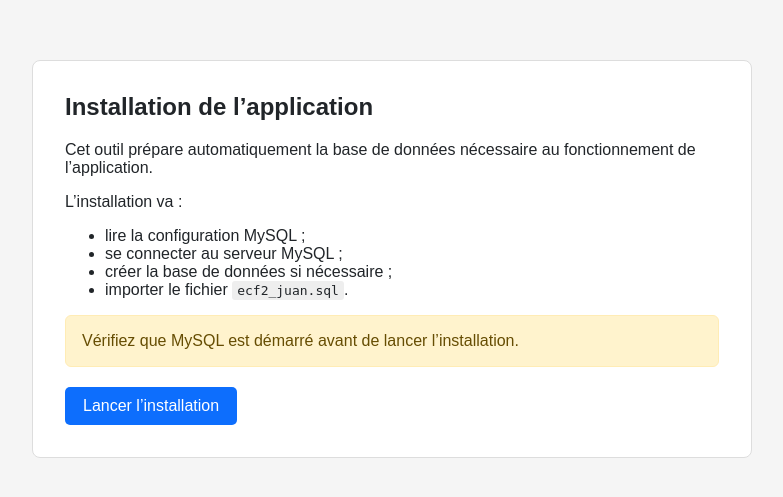
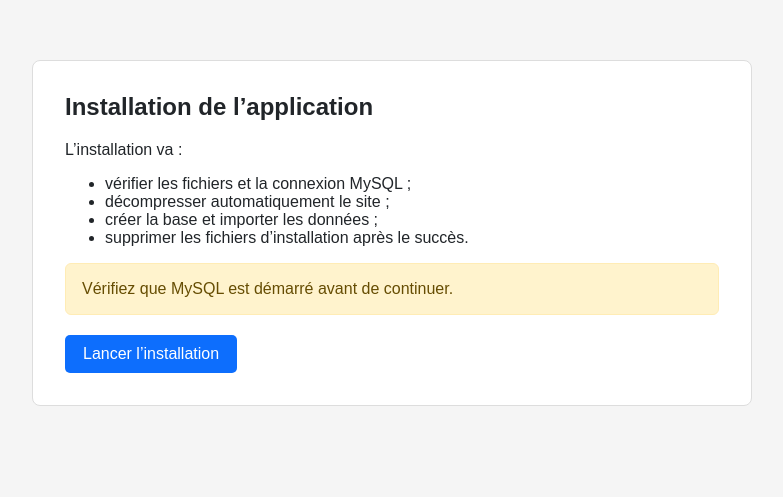
Before and after one commit to Juanrojasdc/ECF2, a PHP site: page /install.php in a window 1280 px wide. Shown: the top 497 px of the page, without its empty margins (248-1031 px from the left). Run offline with PHP 8.4, Linux system fonts and the light colour scheme.

Commit message:
fix: update installation script and add placeholder avatar SVG

```diff
--- a/install.php
+++ b/install.php
@@ -1,63 +1,46 @@
 <?php
 
-$configPath = __DIR__ . '/config/database.php';
+$config = [
+    'host' => 'localhost',
+    'port' => '3306',
+    'database' => 'ecf2_juan',
+    'username' => 'root',
+    'password' => 'root',
+    'charset' => 'utf8mb4',
+];
+
+$siteZipPath = __DIR__ . '/ECF2_site.zip';
 $sqlPath = __DIR__ . '/ecf2_juan.sql';
+$installPath = __FILE__;
 
 $success = null;
 $error = null;
 
 if ($_SERVER['REQUEST_METHOD'] === 'POST') {
     try {
-        if (!is_file($configPath)) {
-            throw new RuntimeException('Configuration file not found.');
+        if (!is_file($siteZipPath)) {
+            throw new RuntimeException('Le fichier ECF2_site.zip est introuvable.');
         }
 
         if (!is_file($sqlPath)) {
-            throw new RuntimeException('SQL file not found.');
+            throw new RuntimeException('Le fichier ecf2_juan.sql est introuvable.');
         }
 
-        $config = require $configPath;
-
-        // Validate installation inputs
-        $requiredKeys = [
-            'host',
-            'port',
-            'database',
-            'username',
-            'password',
-            'charset',
-        ];
-
-        foreach ($requiredKeys as $key) {
-            if (!array_key_exists($key, $config)) {
-                throw new RuntimeException('Invalid database configuration.');
-            }
+        if (!class_exists('ZipArchive')) {
+            throw new RuntimeException('L’extension PHP ZipArchive n’est pas disponible.');
         }
 
-        // Restrict identifiers used in database creation
-        $databaseName = $config['database'];
-        $charset = $config['charset'];
+        $sql = file_get_contents($sqlPath);
 
-        if (
-            !is_string($databaseName)
-            || !preg_match('/^[a-zA-Z0-9_]+$/', $databaseName)
-        ) {
-            throw new RuntimeException('Invalid database name.');
+        if ($sql === false || trim($sql) === '') {
+            throw new RuntimeException('Le fichier SQL est vide ou illisible.');
         }
 
-        if (
-            !is_string($charset)
-            || !preg_match('/^[a-zA-Z0-9_]+$/', $charset)
-        ) {
-            throw new RuntimeException('Invalid charset.');
-        }
-
-        // Connect to MySQL before selecting the application database
         $serverDsn = sprintf(
             'mysql:host=%s;port=%s;charset=%s',
             $config['host'],
             $config['port'],
-            $charset
+            $config['charset']
         );
 
         $pdo = new PDO(
@@ -71,40 +54,93 @@ if ($_SERVER['REQUEST_METHOD'] === 'POST') {
             ]
         );
 
-        $pdo->exec(
-            sprintf(
-                'CREATE DATABASE IF NOT EXISTS `%s` CHARACTER SET %s',
-                $databaseName,
-                $charset
-            )
-        );
+        $zip = new ZipArchive();
+
+        if ($zip->open($siteZipPath) !== true) {
+            throw new RuntimeException('Le ZIP du site ne peut pas être ouvert.');
+        }
+
+        $entries = [];
+
+        for ($index = 0; $index < $zip->numFiles; $index++) {
+            $entry = str_replace('\\', '/', $zip->getNameIndex($index));
+            $parts = array_values(array_filter(explode('/', $entry), 'strlen'));
+
+            if (
+                $entry === ''
+                || str_starts_with($entry, '/')
+                || preg_match('/^[a-zA-Z]:/', $entry)
+                || in_array('..', $parts, true)
+            ) {
+                $zip->close();
+                throw new RuntimeException('Le ZIP du site contient une route invalide.');
+            }
+
+            $entries[] = $entry;
+        }
+
+        $hasApp = count(array_filter(
+            $entries,
+            static fn (string $entry): bool => str_starts_with($entry, 'app/')
+        )) > 0;
+
+        if (
+            !$hasApp
+            || !in_array('config/database.php', $entries, true)
+            || !in_array('public/index.php', $entries, true)
+        ) {
+            $zip->close();
+            throw new RuntimeException('La structure de ECF2_site.zip est invalide.');
+        }
+
+        if (!$zip->extractTo(__DIR__)) {
+            $zip->close();
+            throw new RuntimeException('L’extraction du site a échoué.');
+        }
+
+        $zip->close();
+
+        if (
+            !is_dir(__DIR__ . '/app')
+            || !is_file(__DIR__ . '/config/database.php')
+            || !is_file(__DIR__ . '/public/index.php')
+        ) {
+            throw new RuntimeException('Le site extrait est incomplet.');
+        }
+
+        $databaseName = $config['database'];
+        $charset = $config['charset'];
+
+        $pdo->exec(sprintf(
+            'CREATE DATABASE IF NOT EXISTS `%s` CHARACTER SET %s',
+            $databaseName,
+            $charset
+        ));
 
         $pdo->exec(sprintf('USE `%s`', $databaseName));
+        $pdo->exec($sql);
 
-        // Import the local SQL dump
-        $sql = file_get_contents($sqlPath);
-
-        if ($sql === false || trim($sql) === '') {
-            throw new RuntimeException('SQL file is empty or unreadable.');
+        foreach ([$siteZipPath, $sqlPath, $installPath] as $filePath) {
+            if (!is_writable($filePath)) {
+                throw new RuntimeException(
+                    'L’installation est terminée, mais les fichiers d’installation ne peuvent pas être supprimés.'
+                );
+            }
         }
 
-        $pdo->exec($sql);
+        if (!unlink($siteZipPath) || !unlink($sqlPath) || !unlink($installPath)) {
+            throw new RuntimeException(
+                'L’installation est terminée, mais le nettoyage automatique a échoué.'
+            );
+        }
 
         $success = sprintf(
-            'Installation terminée avec succès. La base de données "%s" est prête.',
+            'Installation terminée. La base « %s » est prête et les fichiers d’installation ont été supprimés.',
             $databaseName
         );
     } catch (Throwable $exception) {
-        error_log(
-            sprintf(
-                '[ECF INSTALL] %s in %s:%d',
-                $exception->getMessage(),
-                $exception->getFile(),
-                $exception->getLine()
-            )
-        );
-
-        $error = 'L’installation a échoué. Vérifiez la configuration MySQL, le fichier SQL et les journaux du serveur.';
+        error_log(sprintf('[ECF INSTALL] %s', $exception->getMessage()));
+        $error = $exception->getMessage();
     }
 }
 
@@ -115,7 +151,6 @@ if ($_SERVER['REQUEST_METHOD'] === 'POST') {
     <meta charset="UTF-8">
     <meta name="viewport" content="width=device-width, initial-scale=1.0">
     <title>Installation - Gestion des absences</title>
-
     <style>
         body {
             margin: 0;
@@ -166,7 +201,6 @@ if ($_SERVER['REQUEST_METHOD'] === 'POST') {
         }
 
         button {
-            display: inline-block;
             padding: 10px 18px;
             border: 0;
             border-radius: 5px;
@@ -175,72 +209,43 @@ if ($_SERVER['REQUEST_METHOD'] === 'POST') {
             font-size: 16px;
             cursor: pointer;
         }
-
-        button:hover {
-            background: #0b5ed7;
-        }
-
-        code {
-            background: #eeeeee;
-            padding: 2px 5px;
-            border-radius: 3px;
-        }
     </style>
 </head>
-
 <body>
     <main class="container">
         <section class="card">
             <h1>Installation de l’application</h1>
-
-            <p>
-                Cet outil prépare automatiquement la base de données nécessaire
-                au fonctionnement de l’application.
-            </p>
 
             <?php if ($success !== null): ?>
                 <div class="alert alert-success">
                     <?= htmlspecialchars($success, ENT_QUOTES, 'UTF-8') ?>
                 </div>
 
-                <div class="alert alert-warning">
-                    Pour des raisons de sécurité, supprimez ou renommez
-                    <code>install.php</code> après l’installation.
-                </div>
-
-                <p>
-                    L’application peut maintenant être utilisée.
-                </p>
+                <p>L’application peut maintenant être utilisée.</p>
             <?php elseif ($error !== null): ?>
                 <div class="alert alert-danger">
                     <?= htmlspecialchars($error, ENT_QUOTES, 'UTF-8') ?>
                 </div>
 
                 <form method="POST">
-                    <button type="submit">
-                        Réessayer l’installation
-                    </button>
+                    <button type="submit">Réessayer l’installation</button>
                 </form>
             <?php else: ?>
-                <p>
-                    L’installation va :
-                </p>
+                <p>L’installation va :</p>
 
                 <ul>
-                    <li>lire la configuration MySQL ;</li>
-                    <li>se connecter au serveur MySQL ;</li>
-                    <li>créer la base de données si nécessaire ;</li>
-                    <li>importer le fichier <code>ecf2_juan.sql</code>.</li>
+                    <li>vérifier les fichiers et la connexion MySQL ;</li>
+                    <li>décompresser automatiquement le site ;</li>
+                    <li>créer la base et importer les données ;</li>
+                    <li>supprimer les fichiers d’installation après le succès.</li>
                 </ul>
 
                 <div class="alert alert-warning">
-                    Vérifiez que MySQL est démarré avant de lancer l’installation.
+                    Vérifiez que MySQL est démarré avant de continuer.
                 </div>
 
                 <form method="POST">
-                    <button type="submit">
-                        Lancer l’installation
-                    </button>
+                    <button type="submit">Lancer l’installation</button>
                 </form>
             <?php endif; ?>
         </section>
```
Also changed, not shown: public/assets/images/placeholder-avatar.svg (added).
